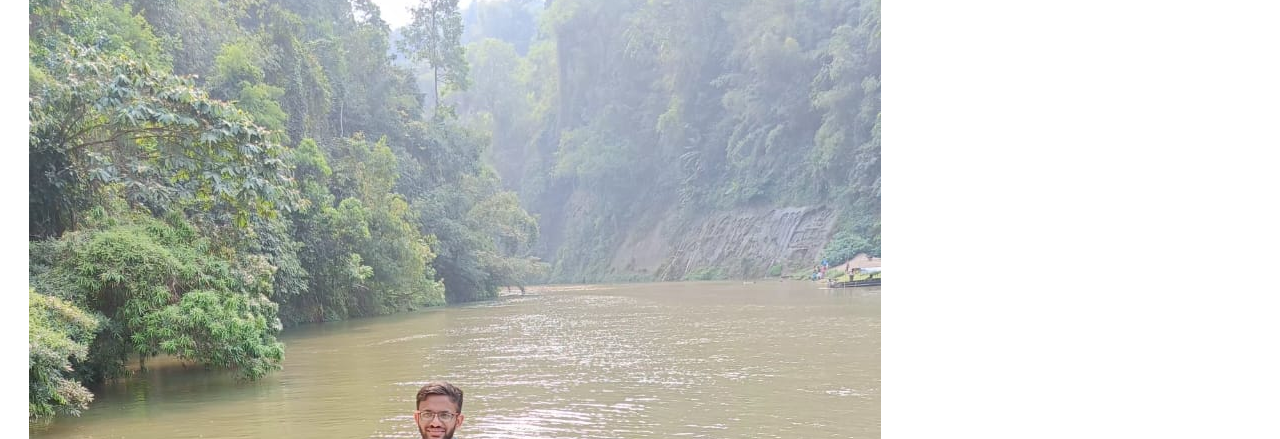
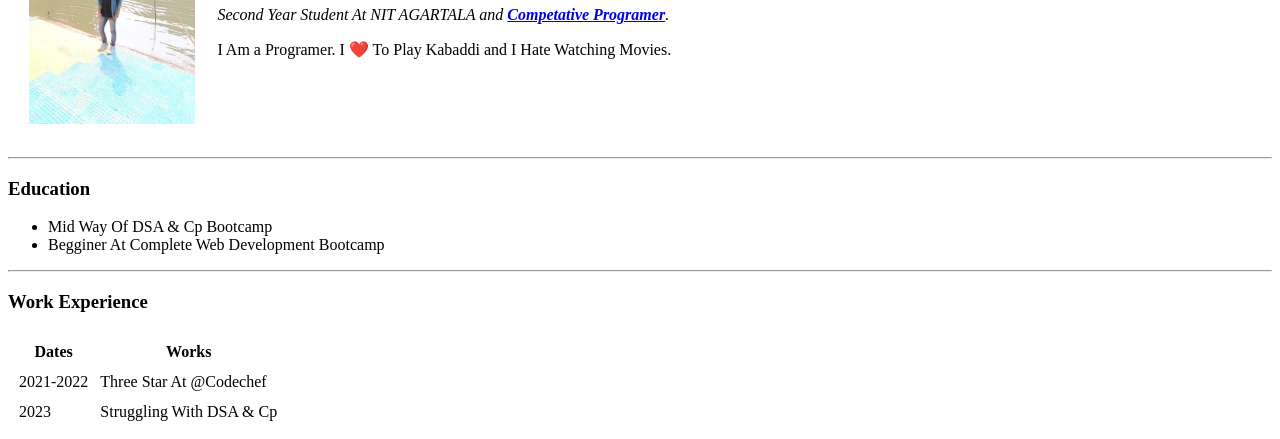
Before and after one commit to amit5012003/cv, a plain HTML site: page index.html in a window 1280 px wide. Shown: the part 155-594 px from the top of the page. Drawn offline with Linux system fonts and the light colour scheme.

Commit message:
Update index.html

```diff
--- a/index.html
+++ b/index.html
@@ -2,6 +2,12 @@
 <head>
     <meta charset="UTF-8">
     <title>💚Amit Personal Site </title>
+    <style>
+        img {
+    height: 250px;
+  }
+
+    </style>
 </head>
 <body>
   <table cellspacing="20">
```
